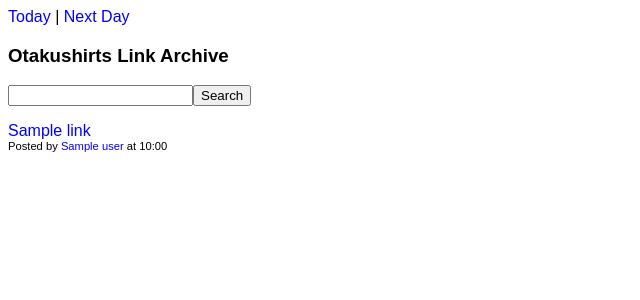
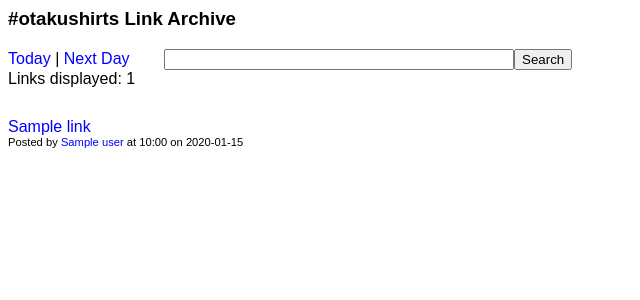
Before and after one commit to jeefy/sumdumbot-web, a Django app: template templates/index.html in a window 1280 px wide. Shown: the top 300 px of the page, without its empty margins (0-640 px from the left). Run offline with Django 3.2, Linux system fonts and the light colour scheme; the template is opened without the code that fills it: most values are stand-ins (such as "Sample title", 1, 10 or a date in 2020); some libraries are stand-ins or nearby versions.

Commit message:
added search functionality (like a boss), modified layout slightly.

```diff
--- a/settings.py
+++ b/settings.py
@@ -35,7 +35,8 @@ USE_I18N = True
 
 # Absolute path to the directory that holds media.
 # Example: "/home/media/media.lawrence.com/"
-MEDIA_ROOT = '/home/jeef/srv/http/otakushirts/snaplink/'
+MEDIA_ROOT = ('/home/jeef/srv/http/otakushirts/snaplink/',
+		'/Users/jeef/Code/django/snaplink/',)
 
 # URL that handles the media served from MEDIA_ROOT. Make sure to use a
 # trailing slash if there is a path component (optional in other cases).
@@ -67,6 +68,7 @@ ROOT_URLCONF = 'snaplink.urls'
 
 TEMPLATE_DIRS = (
 	'/home/jeef/srv/http/otakushirts/snaplink/templates',
+	'/Users/jeef/Code/django/snaplink/templates',
     # Put strings here, like "/home/html/django_templates" or "C:/www/django/templates".
     # Always use forward slashes, even on Windows.
     # Don't forget to use absolute paths, not relative paths.
--- a/templates/index.html
+++ b/templates/index.html
@@ -6,27 +6,35 @@
 			.post_info{ font-size: 70%; padding-bottom: 6px; }
 			a{ color: #0000ff; text-decoration: none; }
 			a:hover{ color: #000066; }
+			form{display: inline; padding-left: 30px;}
+			#q{width: 350px;}
+			#filter_box{ padding-bottom: 30px; }
 		</style>
+		<script type="text/javascript" src="https://ajax.googleapis.com/ajax/libs/jquery/1.7.1/jquery.min.js"></script>
+		<script type="text/javascript">
+			$(document).ready(function () {
+				$('#search').submit(function (){
+					document.location.href = '/q/' + $('#q').val();
+					return false;
+				});
+			});
+		</script>
 	</head>
 	<body>
+		<h3>#otakushirts Link Archive</h3>
 		<div id="filter_box" class="box">
 			<a href="/">Today</a>{% if previous_day %} | <a href="/date/{{previous_day|date:"Y-m-d"}}/">Previous Day</a>{% endif %}{% if next_day %} | <a href="/date/{{next_day|date:"Y-m-d"}}/">Next Day</a>{% endif %}
-		</div>
-		<div id="user_box" class="box">
-
+			<form id="search"><input type="text" id="q" name="q" value="{{search}}"/><input type="Submit" value="Search" /></form><br />
+			Links displayed: {{linkCount}}
 		</div>
 		<div id="link_box" class="box">
-			<h3>Otakushirts Link Archive</h3>
-			<form method="get">
-				<input type="text" name="q" /><input type="Submit" value="Search" />
-			</form>
 			<table width="100%" cellpadding="0" cellspacing="0">
 				{% for link in links %}
 				<tr>
 					<td class="link_url"><a target="_blank" href="{{link.url}}">{{link.title}}</a></td>
 				</tr>
 				<tr>
-					<td class="post_info">Posted by <a href="/user/{{link.user}}/">{{link.user}}</a> at {{link.timestamp|time:"H:i"}}</td>
+					<td class="post_info">Posted by <a href="/user/{{link.user}}/">{{link.user}}</a> at {{link.timestamp|time:"H:i"}} on {{link.timestamp|date:"Y-m-d"}}</td>
 				</tr>
 				{% endfor %}
 			</table>
--- a/urls.py
+++ b/urls.py
@@ -1,5 +1,5 @@
 from django.conf.urls.defaults import *
-from link.views import index, user
+from link.views import index, user, query
 
 from django.contrib import admin
 admin.autodiscover()
@@ -8,5 +8,6 @@ urlpatterns = patterns('',
 	(r'^$', index),
 	(r'^date/(?P<urldate>\d{4}\-\d{2}\-\d{2})/$', index),
 	(r'^user/(?P<user>[^/]+)/$', user),
+	(r'^q/(?P<q>[^/]+)/$', query),
 	(r'^admin/', include(admin.site.urls)),
 )
```
Also changed, not shown: link/views.py (+9 -6 lines), 1 other file.
